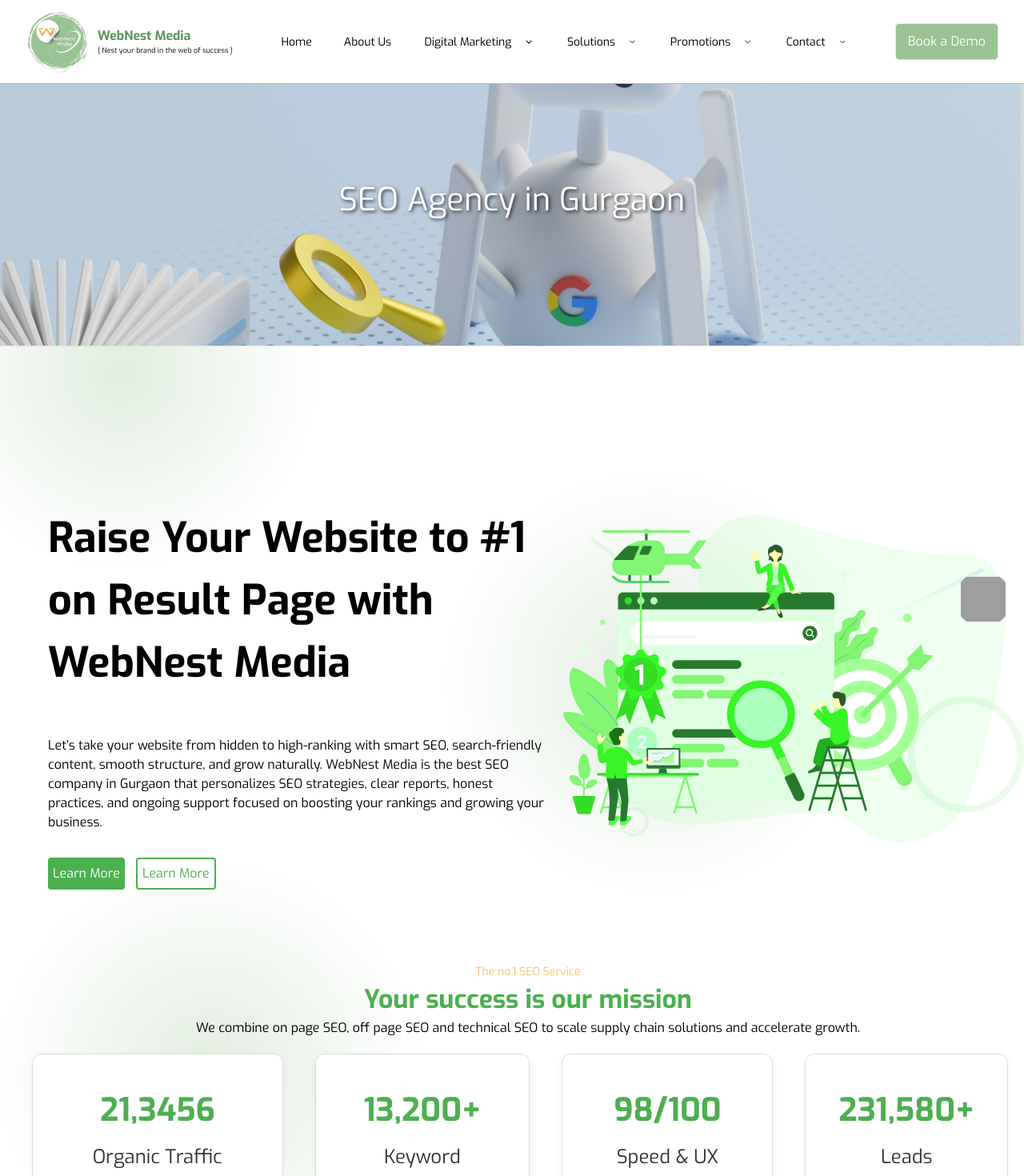
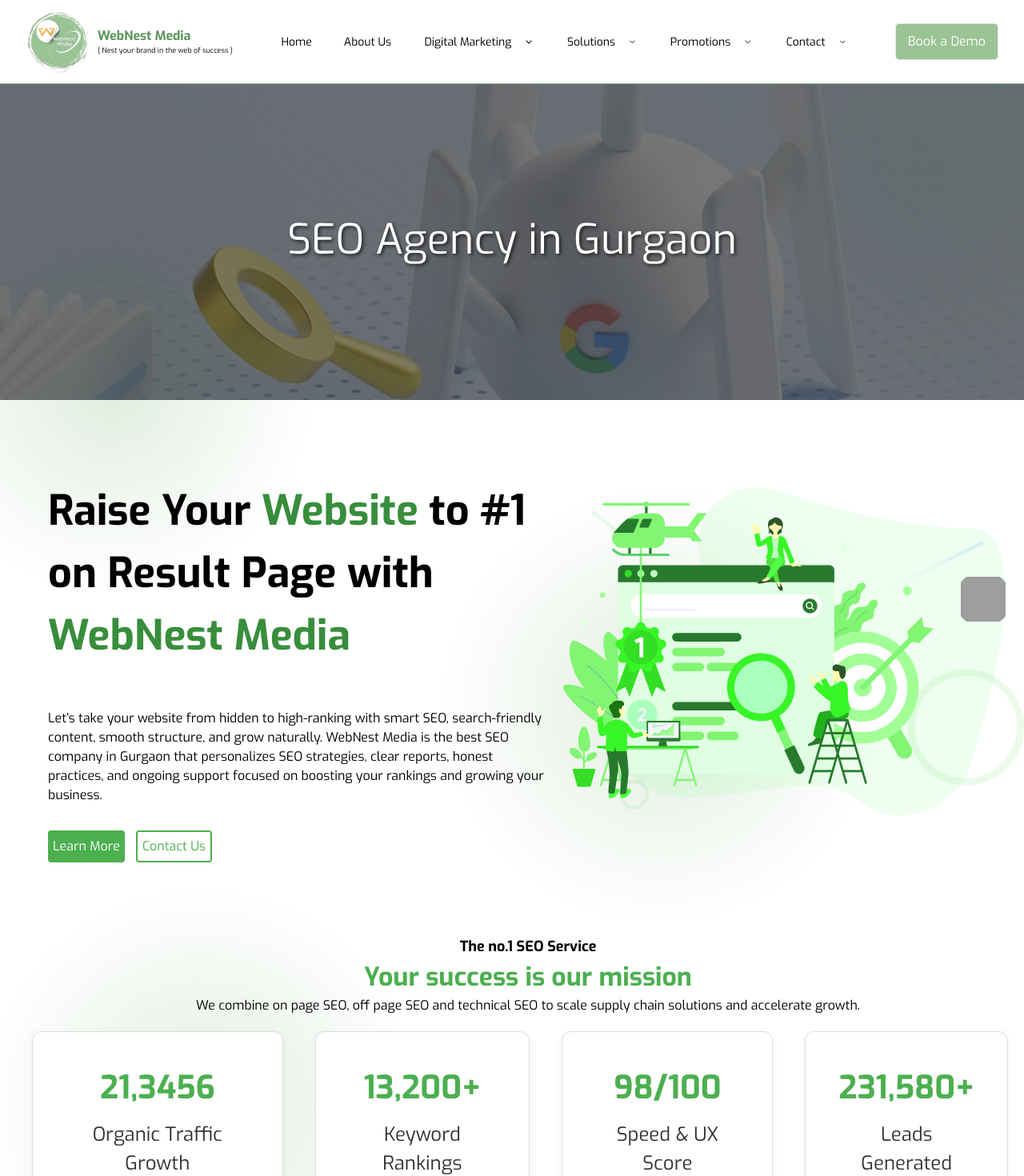
Before and after one commit to abhishek16dev/sandstone, a React (Vite) app: page /search-engine-optimization in a window 1280 px wide. Shown: the top 1470 px of the page at 80% size. Built offline with nearby package versions, Linux system fonts and the light colour scheme; grey boxes are pictures that could not be loaded.

Commit message:
code added

```diff
--- a/src/pages/home/Home.jsx
+++ b/src/pages/home/Home.jsx
@@ -316,7 +316,7 @@
 
 
 
-        <div className=" flex flex-col-reverse lg:flex-row items-center justify-between pl-[40px] pr-[40px]  gap-8">
+        <div className=" max-md:z-[999] max-md:relative flex flex-col-reverse lg:flex-row items-center justify-between pl-[40px] pr-[40px]  gap-8">
 
           <div className="w-full lg:w-1/2">
             <h2 className="text-[#5c945c] max-md:text-[20px] max-md:leading-[28px] text-2xl md:text-3xl lg:text-4xl font-bold leading-snug lg:leading-[48px]">
--- a/src/pages/home/componnet/ResponsiveCarousel.jsx
+++ b/src/pages/home/componnet/ResponsiveCarousel.jsx
@@ -29,7 +29,7 @@
 
   return (
     <div className="relative w-full mx-auto overflow-hidden transparenbody">
-      <div className="relative h-[400px] sm:h-[470px] md:h-[520px]">
+      <div className="relative h-[400px] sm:h-[470px] md:h-[520px] max-md:h-[520px]">
         {slides.map((slide, index) => (
           <div
             key={index}
@@ -53,16 +53,20 @@
 
             {/* Right: Content */}
             <div className="w-full sm:w-1/2 p-4 sm:p-8">
-              <h2 className="text-xl sm:text-3xl font-bold mb-2 sm:mb-4 text-[#409338]">{slide.Heading}</h2>
-              <p className="mb-4 sm:mb-6 text-base sm:text-lg text-[#4D4D4D]">{slide.Subheading}</p>
-              <p className="text-sm sm:text-[15px] text-[black] pr-0 sm:pr-[40px]">{slide.para}</p>
+              <h2 className="text-xl sm:text-3xl font-bold mb-2 sm:mb-4 text-[#409338] max-md:text-center">{slide.Heading}</h2>
+              <p className="mb-4 sm:mb-6 text-base sm:text-lg text-[#4D4D4D]  max-md:text-center">{slide.Subheading}</p>
+              <p className="text-sm sm:text-[15px] text-[black] pr-0 sm:pr-[40px]  max-md:text-center">{slide.para}</p>
               {slide.buttonText && (
-                <button className="px-4 sm:px-5 py-2 sm:py-3 bg-[#409338] mt-5 mb-3 text-white rounded text-[12px] sm:text-[13px] transition flex gap-[5px] items-center">
+                <div className='max-md:flex max-md:items-center  max-md:justify-center'>
+                <button className="px-4 sm:px-5 py-2 sm:py-3 bg-[#409338] mt-5 mb-3 text-white rounded text-[12px] sm:text-[13px] transition flex gap-[5px] items-center max-md:justify-center">
                   <span className="animate-bounce-x">
                     <FaSquareArrowUpRight />
                   </span>
                   <span>{slide.buttonText}</span>
                 </button>
+
+                  </div>
+
               )}
             </div>
           </div>
--- a/src/pages/home/homeStyle.css
+++ b/src/pages/home/homeStyle.css
@@ -594,6 +594,7 @@
   }
   .area{
     height: 350px;
+    z-index: -1;
   }
   .context{
    top: 80px;
--- a/src/pages/seo/Seo.jsx
+++ b/src/pages/seo/Seo.jsx
@@ -73,7 +73,7 @@
 <div className="container2">
   <div className="c2left">
     <p id="c2headingleft" className="c2heading">
-      Raise Your Website to #1 on Result Page with WebNest Media
+      Raise Your <span className='highlight'>Website</span> to #1 on Result Page with <span className='highlight'>WebNest Media</span>
     </p>
     <p id="c2paraleft">
       Let’s take your website from hidden to high-ranking with smart SEO, search-friendly content,
@@ -83,7 +83,7 @@
     </p>
     <div className="c2buttons">
       <button className='greenbutton'>Learn More</button>
-      <button className='whitebutton'>Learn More</button>
+      <button className='whitebutton'>Contact Us</button>
     </div>
   </div>
   <div className="c2right">
@@ -91,7 +91,7 @@
   </div>
 </div>
       <div className="container3">
-        <p style={{ color: '#EEC370', fontSize: 14 }}>The no.1 SEO Service</p>
+        <p style={{ color: 'black', fontSize: 18, fontWeight:'bold' }}>The no.1 SEO Service</p>
         <p style={{ color: '#4CAF50', fontSize: 32, fontWeight: 600 }}>Your success is our mission</p>
         <p style={{ fontSize: 16, fontWeight: 400 }}>
          We combine on page SEO, off page SEO and technical SEO to scale supply chain solutions and accelerate growth.
@@ -126,7 +126,7 @@
         </div>
       </div>
      <div className="container5">
-  <p className="service-label">Our Services</p>
+  <p className="service-label" style={{fontSize:20, fontWeight:400}}>Our Services</p>
   <h2 className="process-heading">
     Proven <span className="highlight">SEO Process</span>
   </h2>
@@ -175,8 +175,8 @@
     ))}
   </div>
 </div>
- <div className="container6">
-        <p className="text-[#409338] font-bold text-[40px] leading-[40px]  text-center stroke-custom fill-custom">
+ <div className="container6 ml-40">
+        <p className="text-[#409338] font-bold text-[40px] leading-[40px]  text-center stroke-custom fill-custom mt-20">
           Get a free consultation!
         </p>
 
@@ -217,6 +217,7 @@
         </div>
       </div>
       <div className="accordian">
+        <h2 className='text-center'>Let's address your <span className='text-black '>questions </span>today</h2>
         <div className="accordion-wrapper-columns">
   {/* Left Column */}
   <div className="accordion-column">
--- a/src/pages/seo/seo.css
+++ b/src/pages/seo/seo.css
@@ -7,15 +7,29 @@
 .container1 img {
   width: 100%;
   height: 100%;
+  object-fit: cover; /* Add this line to maintain aspect ratio */
+  opacity: 0.7; /* Adjust opacity for the background image */
+}
+
+.container1::before {
+  content: "";
+  position: absolute;
+  top: 0;
+  left: 0;
+  width: 100%;
+  height: 100%;
+  background-color: rgba(0, 0, 0, 0.5); /* Black overlay with 50% opacity */
+  z-index: 1; /* Ensure the overlay is above the image */
 }
 
 .container1 h1 {
   position: absolute;
-  top: 50%;
+  top: 60%;
   left: 50%;
   transform: translate(-50%, -50%);
   color: white;
-  font-size: 40px;
+  font-size: 52px;
+  z-index: 2; /* Ensure the text is above the overlay */
   /* font-weight: 400; */
   text-shadow: 2px 2px 4px rgba(0, 0, 0, 0.7);
 }
@@ -23,7 +37,8 @@
     display: flex;
     flex-direction: row;
     padding-left: 40px;
-    padding-top: 114px;
+    padding-top: 80px;
+
 }
 .c2left{
     width: 60%;
@@ -68,8 +83,9 @@
   transition: all 0.2s ease-in-out; /* Smooth transition for the effect */
 }
 .greenbutton:hover {
-  background-color: #388E3C; /* Darker shade of green */
-  color: white;
+  color: #388E3C; /* Darker shade of green */
+  background-color: white;
+    border: 2px solid #388E3C; /* Darker green border */
   transform: scale(1.05); /* Slight zoom-in effect */
   transition: all 0.2s ease-in-out; /* Smooth transition for the effect */
 }
@@ -84,13 +100,6 @@
     flex-direction: column;
     padding-top: 72px;
     padding-left: 40px;
-}
-.c1-left{
-    width: 50%;
-
-}
-.c1-left h1{
-  font-size: 46px !important;
 }
 .c2_cards {
   display: flex;
@@ -165,6 +174,7 @@
   gap: 20px;
   max-width: 1200px;
   margin-top: 45px;
+  margin-left: 40px;
 }
 
 .c4_card {
@@ -285,6 +295,13 @@
     text-align: center;
     margin-top: 40px;
 }
-.faq-heading .highlight { /* Corrected selector */
-  color: black;
+.highlight { /* Corrected selector */
+  color: #388E3C;
 }
+.accordian h2{
+    font-size: 32px;
+    color: #388E3C;
+    font-weight: 600;
+    text-align: center;
+    margin-top: 40px;
+}
```
